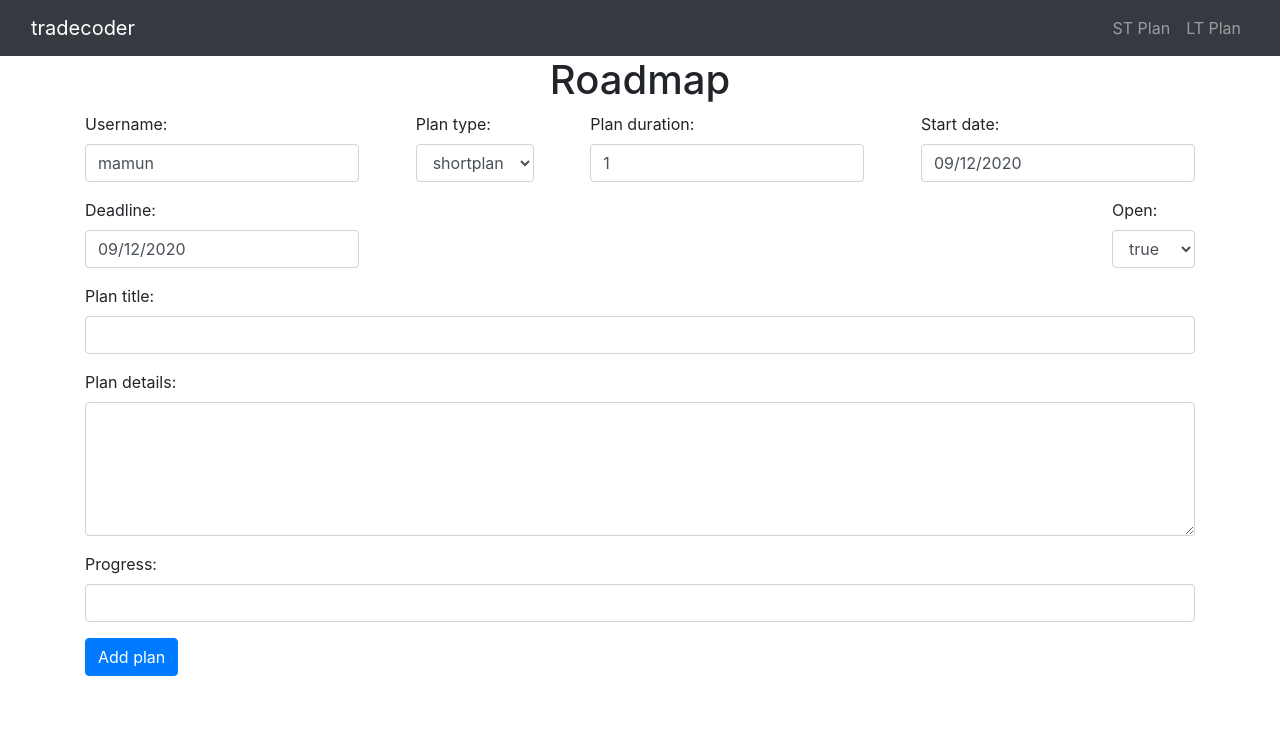
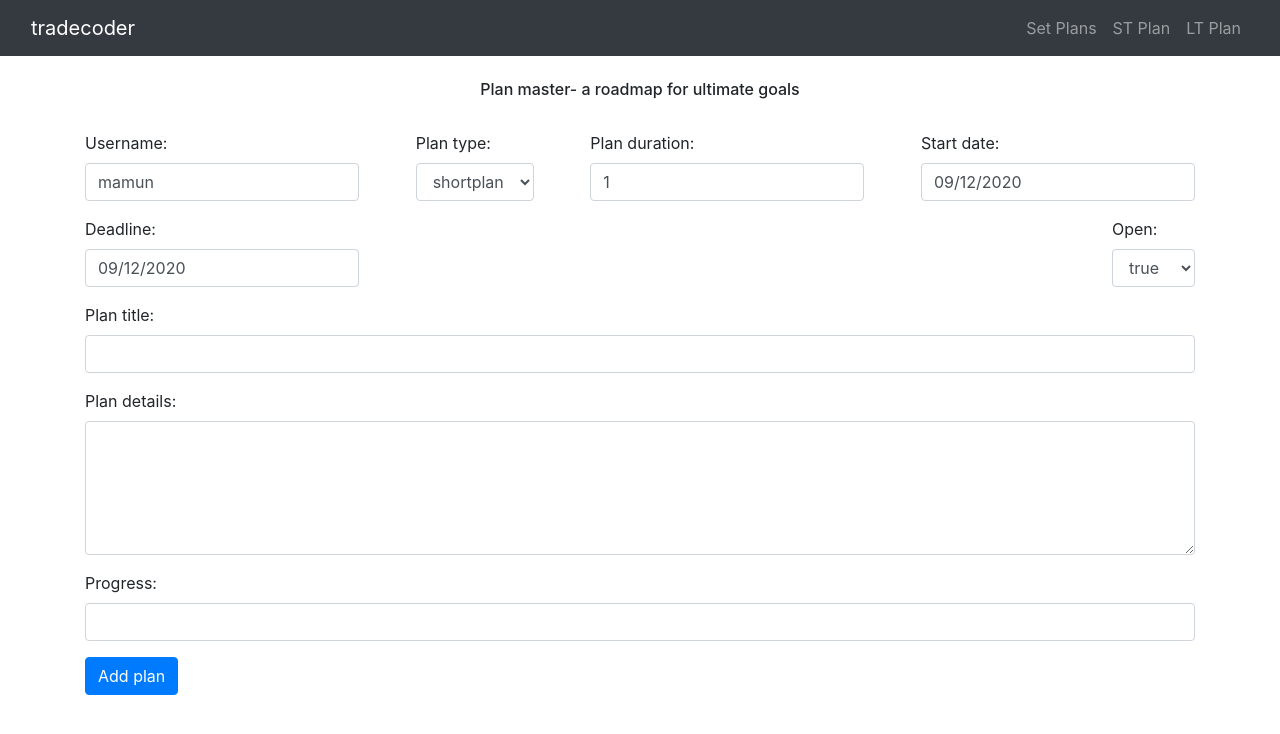
Before and after one commit to thetradecoder/roadmap, a React (Create React App) app: page / in a window 1280 px wide. Shown: the top 734 px of the page. Built offline with nearby package versions, Linux system fonts and the light colour scheme.

Commit message:
local update

```diff
--- a/src/App.js
+++ b/src/App.js
@@ -10,13 +10,12 @@ function App() {
   return (
     <Router>
       <Navbar />
-    <div>
-      <h1 className="text-center">Roadmap</h1>
+    <div className="p-4">
+      <h6 className="text-center">Plan master- a roadmap for ultimate goals</h6>
     </div>
     <Route path='/' exact component={AddPlans}></Route>
     <Route path="/shortplan" component={ShortPlanList}></Route>
     <Route path="/longplan" component={LongPlanList}></Route>
-
 
     </Router>
   );
--- a/src/components/navbar.component.js
+++ b/src/components/navbar.component.js
@@ -17,6 +17,7 @@ export default function Navbar (){
                 </button>
                 <div id="main-menu" className="collapse navbar-collapse">
                     <ul className="navbar-nav ml-auto">
+                        <li className="nav-item"><Link to = "/" className="nav-link">Set Plans</Link></li>
                         <li className="nav-item"><Link to = "/shortplan" className="nav-link">ST Plan</Link></li>
                         <li className="nav-item"><Link to ="/longplan" className="nav-link">LT Plan</Link></li>
                     </ul>
```
